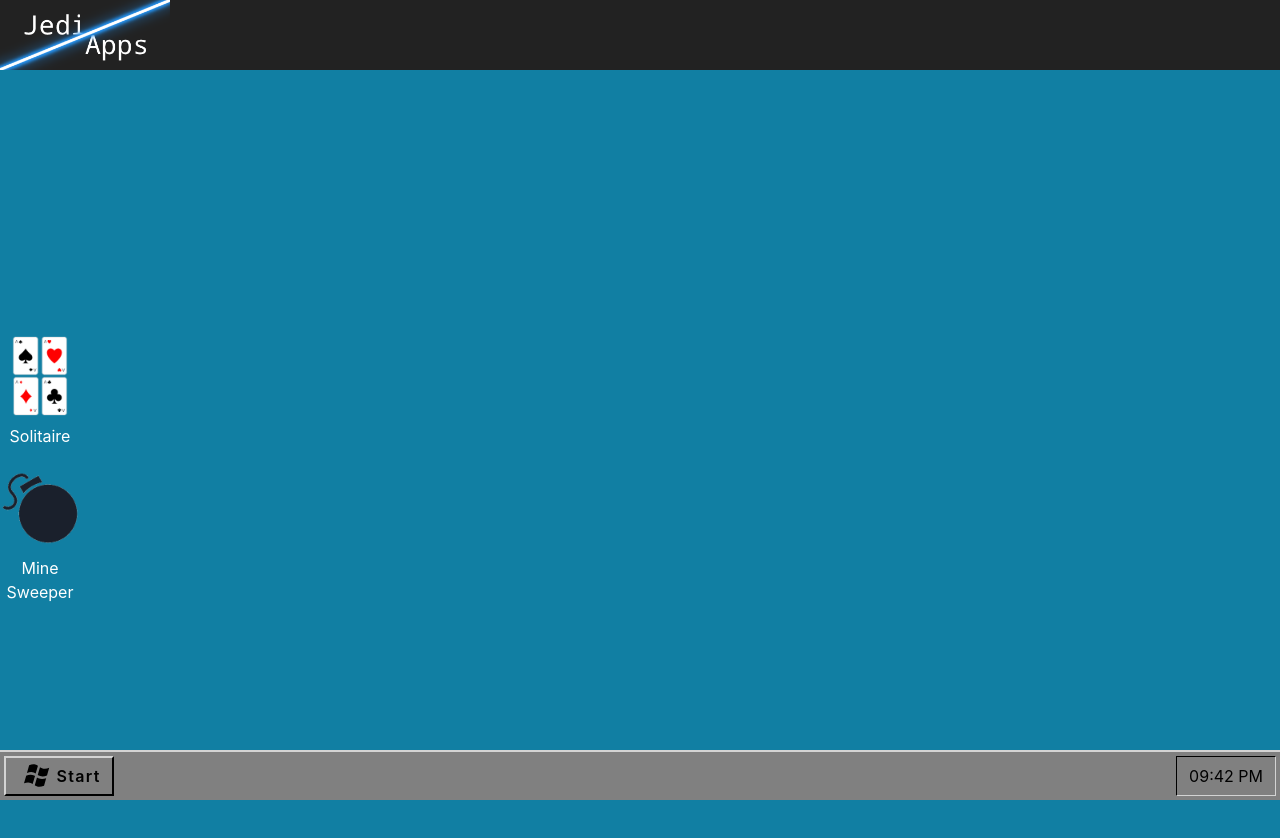
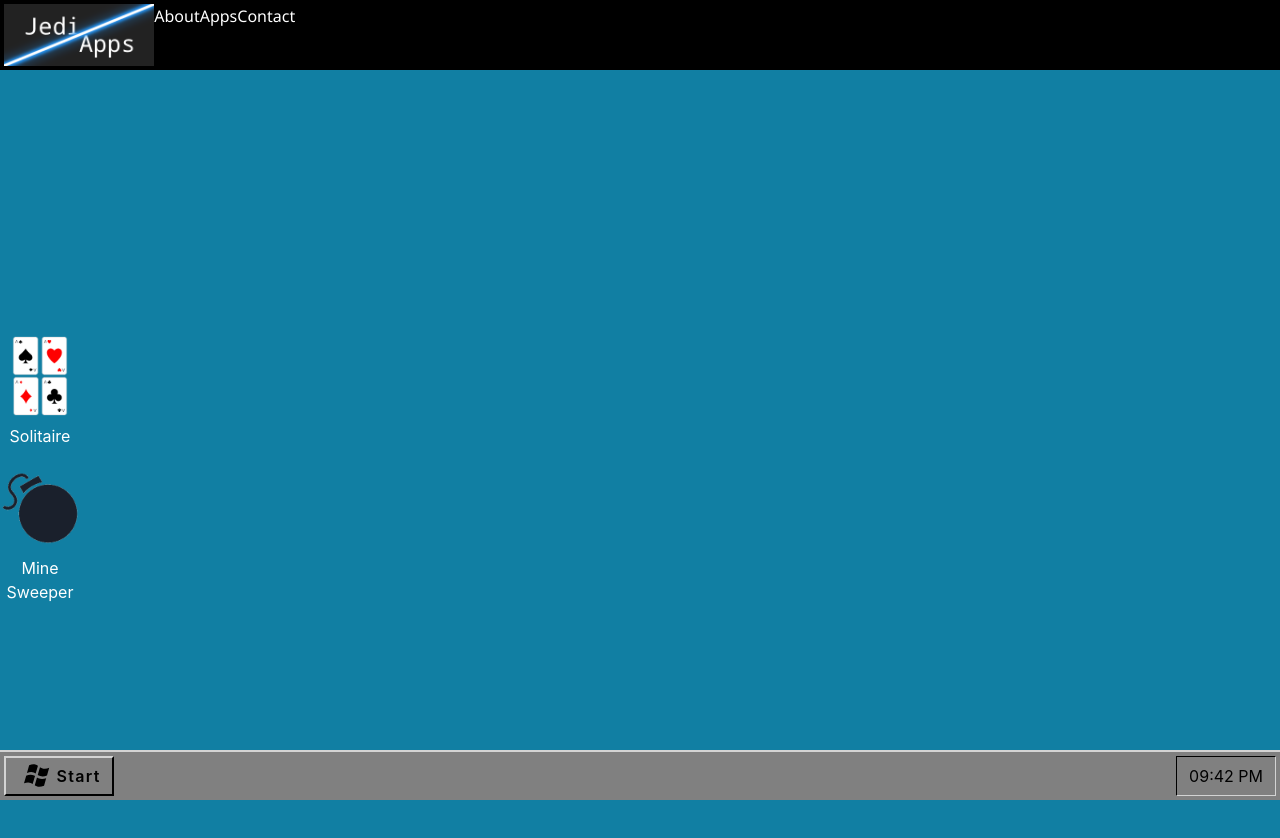
Before and after one commit to oldben87/windows-games, a React (Create React App) app: page / in a window 1280 px wide. Shown: the top 838 px of the page. Built offline with nearby package versions, Linux system fonts and the light colour scheme.

Commit message:
Update stuff

```diff
--- a/public/index.html
+++ b/public/index.html
@@ -8,6 +8,13 @@
 
     <link rel="manifest" href="%PUBLIC_URL%/manifest.json" />
 
+    <link rel="preconnect" href="https://fonts.googleapis.com" />
+    <link rel="preconnect" href="https://fonts.gstatic.com" crossorigin />
+    <link
+      href="https://fonts.googleapis.com/css2?family=Noto+Sans&display=swap"
+      rel="stylesheet"
+    />
+
     <title>Jedi Apps</title>
   </head>
   <body>
--- a/src/components/NavBar.tsx
+++ b/src/components/NavBar.tsx
@@ -3,10 +3,21 @@ import {Link} from "react-router-dom"
 
 export const NavBar = () => {
   return (
-    <Flex w="100%" h="70px" bg="#222222" dir="row">
+    <Flex
+      w="100%"
+      h="70px"
+      bg="black"
+      dir="row"
+      p="4px"
+      color="white"
+      fontFamily="Noto Sans"
+    >
       <Link to={"/"}>
         <Image src="./Logo.png" height="100%" />
       </Link>
+      <Link to={"/about"}>About</Link>
+      <Link to={"/apps"}>Apps</Link>
+      <Link to={"/contact"}>Contact</Link>
     </Flex>
   )
 }
```
